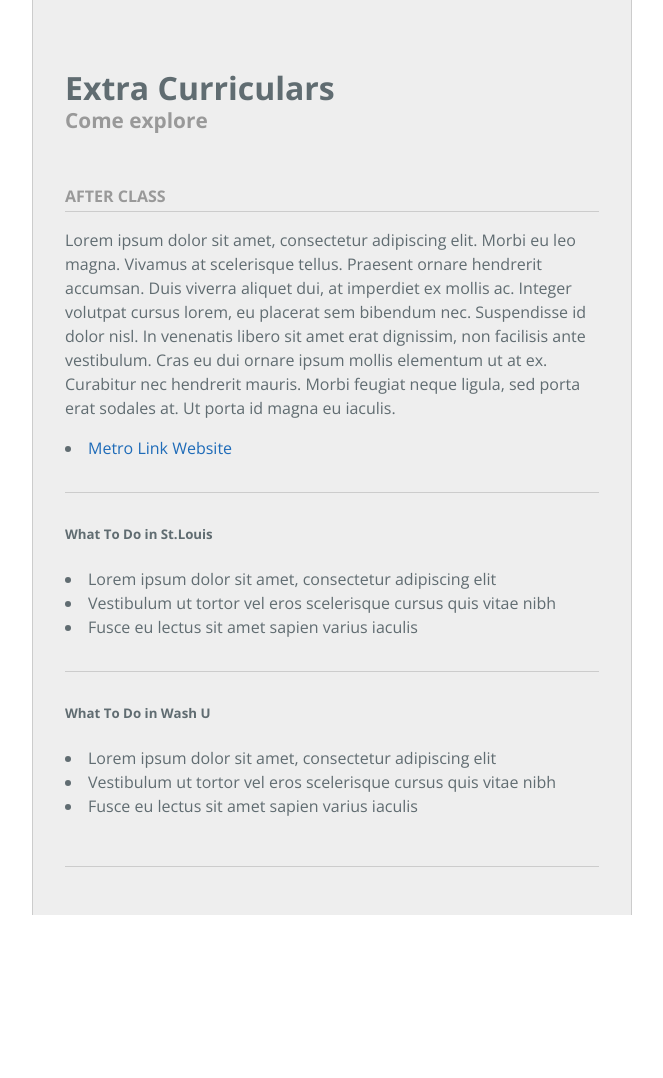
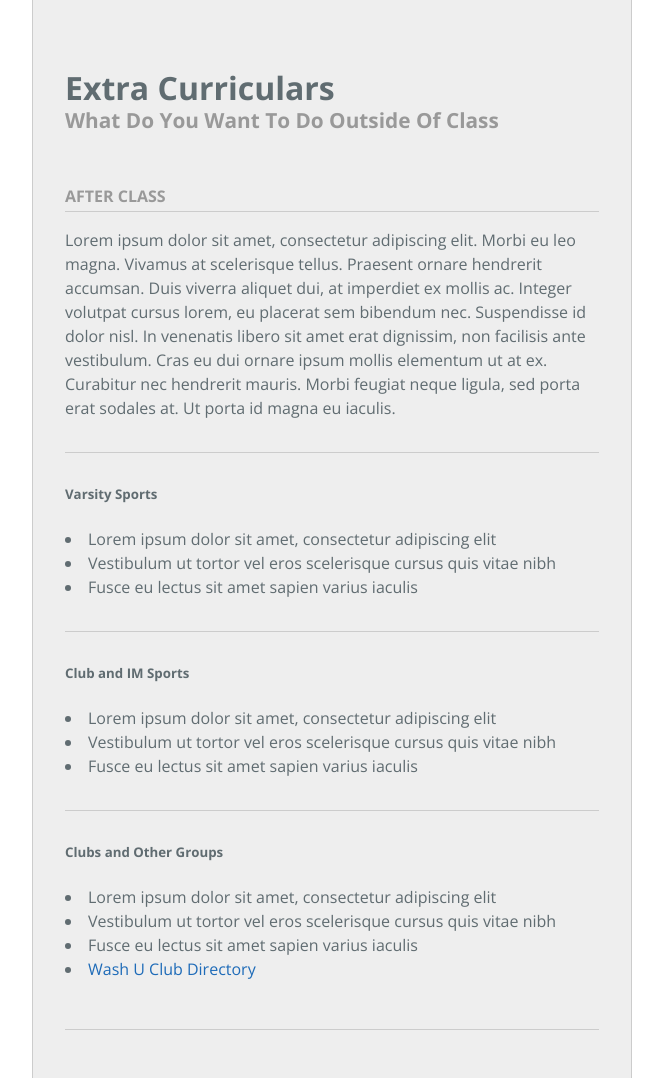
Before and after one commit to greenbergz/Things-To-Do-After-Class, a plain HTML site: page index.html in a window 1280 px wide. Shown: the whole page, without its empty margins (308-971 px from the left). Before the commit the page ends 915 px from the top, so only its background shows below. Drawn offline with nearby package versions, Linux system fonts and the light colour scheme.

Commit message:
Update index.html

```diff
--- a/index.html
+++ b/index.html
@@ -3,7 +3,7 @@
 <html lang="en-us">
   <head>
     <meta charset="UTF-8">
-    <title>Q_And_A_Site</title>
+    <title>Extracurriculars</title>
     <meta name="viewport" content="width=device-width, initial-scale=1">
     <link rel="stylesheet" type="text/css" href="stylesheets/normalize.css" media="screen">
     <link href='https://fonts.googleapis.com/css?family=Open+Sans:400,700' rel='stylesheet' type='text/css'>
@@ -14,18 +14,16 @@
 
       <section class="page-header">
         <h1 class="project-name"> Extra Curriculars</h1></h1>
-        <h2 class="project-tagline">Come explore</h2>
+        <h2 class="project-tagline">What Do You Want To Do Outside Of Class</h2>
       </section>
 
       <section class="main-content">
         <h3>After Class</h3>
         <hr>
         <p></p>Lorem ipsum dolor sit amet, consectetur adipiscing elit. Morbi eu leo magna. Vivamus at scelerisque tellus. Praesent ornare hendrerit accumsan. Duis viverra aliquet dui, at imperdiet ex mollis ac. Integer volutpat cursus lorem, eu placerat sem bibendum nec. Suspendisse id dolor nisl. In venenatis libero sit amet erat dignissim, non facilisis ante vestibulum. Cras eu dui ornare ipsum mollis elementum ut at ex. Curabitur nec hendrerit mauris. Morbi feugiat neque ligula, sed porta erat sodales at. Ut porta id magna eu iaculis.</p>
-        <li>
-            <a href="https://www.metrostlouis.org/Default.aspx" target="_blank">Metro Link Website</a>
-          </li>
+
         <hr>
-        <h5> What To Do in St.Louis</h5>
+        <h5> Varsity Sports</h5>
           <li>Lorem ipsum dolor sit amet, consectetur adipiscing elit</li>
           <li>Vestibulum ut tortor vel eros scelerisque cursus quis vitae nibh</li>
           <li>Fusce eu lectus sit amet sapien varius iaculis</li>
@@ -37,7 +35,7 @@
 
 
         <hr>
-        <h5> What To Do in Wash U</h5>
+        <h5> Club and IM Sports</h5>
           <li>Lorem ipsum dolor sit amet, consectetur adipiscing elit</li>
           <li>Vestibulum ut tortor vel eros scelerisque cursus quis vitae nibh</li>
           <li>Fusce eu lectus sit amet sapien varius iaculis</li>
@@ -45,6 +43,17 @@
         </ul>
         <u1>
 
+        <hr>
+        <h5> Clubs and Other Groups</h5>
+          <li>Lorem ipsum dolor sit amet, consectetur adipiscing elit</li>
+          <li>Vestibulum ut tortor vel eros scelerisque cursus quis vitae nibh</li>
+          <li>Fusce eu lectus sit amet sapien varius iaculis</li>
+          <li>
+            <a href="http://su.wustl.edu/su-group-directory/" target="_blank">Wash U Club Directory</a>
+          </li>
+
+        </ul>
+        <u1>
         </u1>
       </section>
 
```
